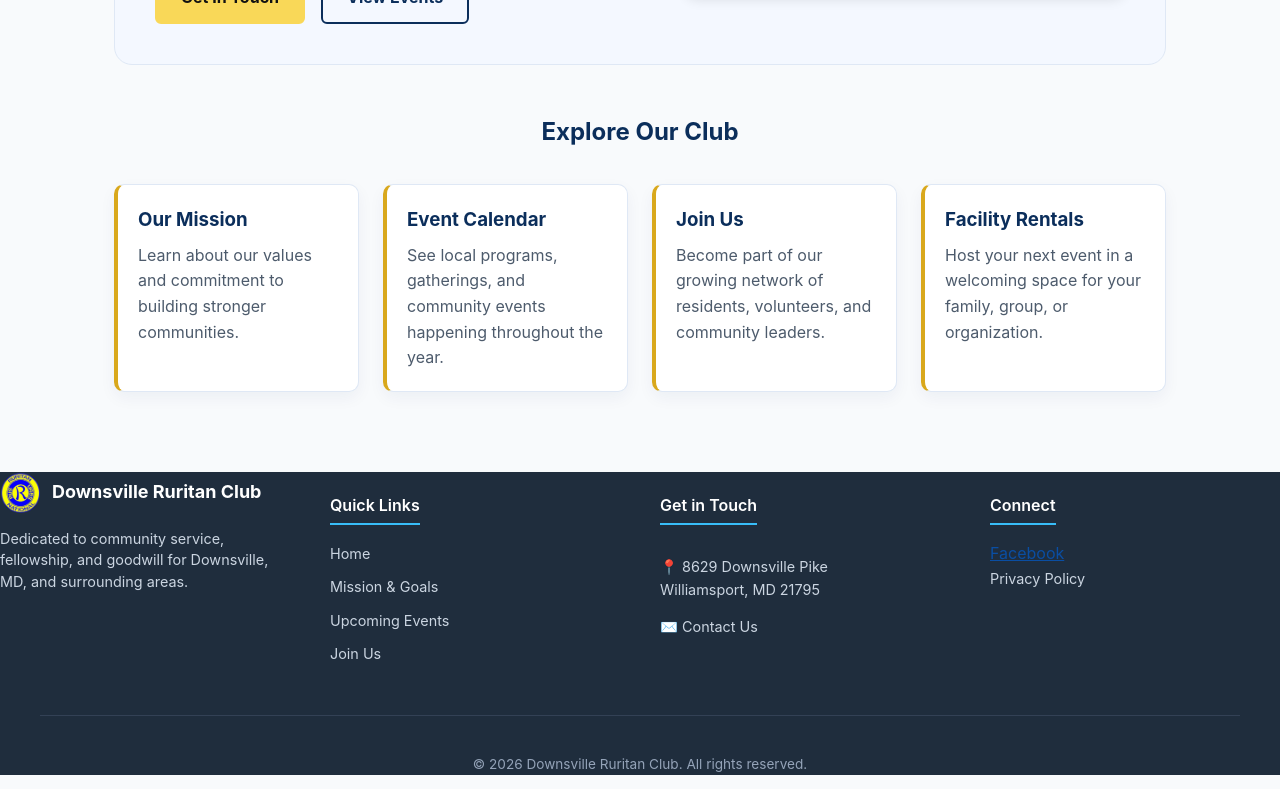
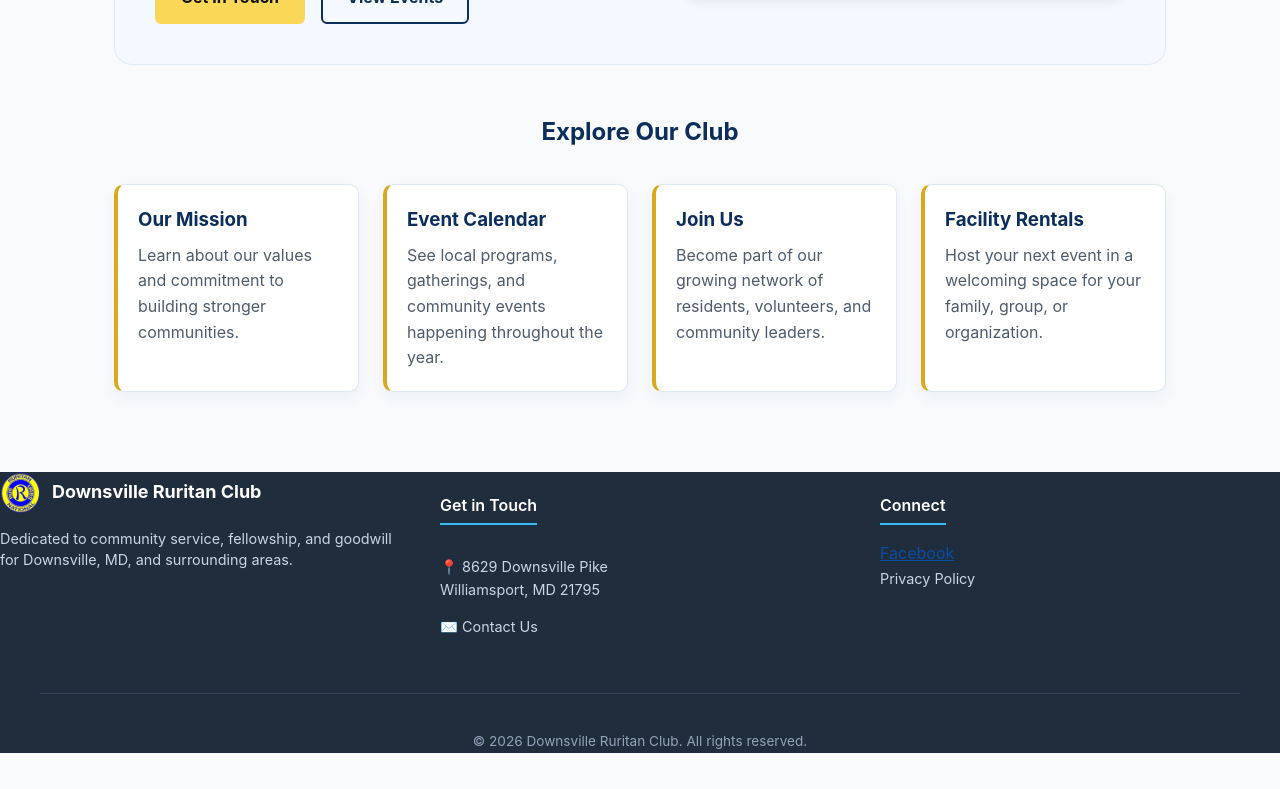
Before and after one commit to lelynkegarise-stack/testweb2, a Jekyll site: the page built from index.html, in a window 1280 px wide and 900 px high, scrolled down 1387 px, cut to the strip 111-900 px from the top of the window. Built offline with Jekyll 4.4.1, drawn with Linux system fonts in a browser that asks for light colours; after the commit the page ends 2265 px from its top, so only the background shows below that.

Commit message:
Remove navigation links from footer
Removed navigation links section from footer.

```diff
--- a/_includes/footer.html
+++ b/_includes/footer.html
@@ -11,16 +11,6 @@
       </p>
     </div>
 
-    <!-- Navigation Links -->
-    <div class="footer-col">
-      <h4 class="footer-heading">Quick Links</h4>
-      <ul class="footer-links">
-        <li><a href="{{ '/' | relative_url }}">Home</a></li>
-        <li><a href="{{ '/mission.html' | relative_url }}">Mission & Goals</a></li>
-        <li><a href="{{ '/calendar.html' | relative_url }}">Upcoming Events</a></li>
-        <li><a href="{{ '/join.html' | relative_url }}">Join Us</a></li>
-      </ul>
-    </div>
 
     <!-- Contact Info -->
     <div class="footer-col">
```
